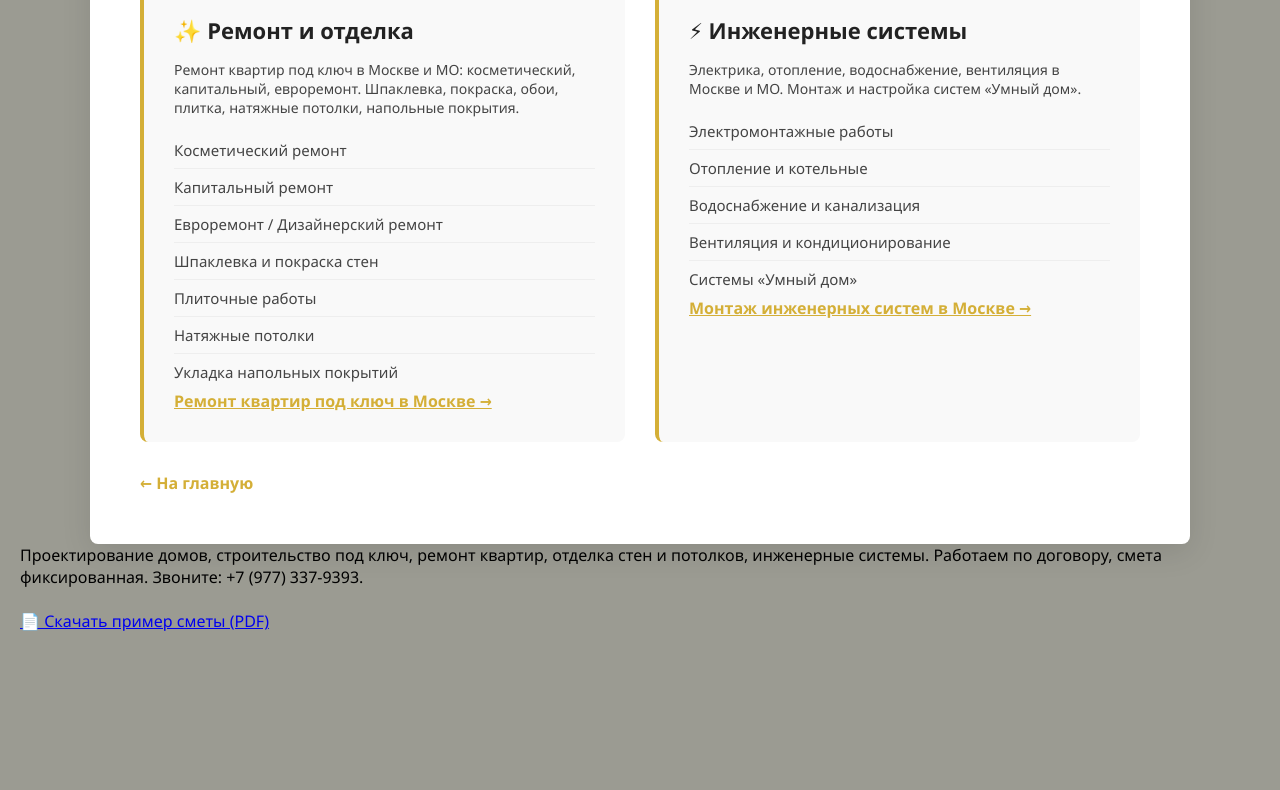
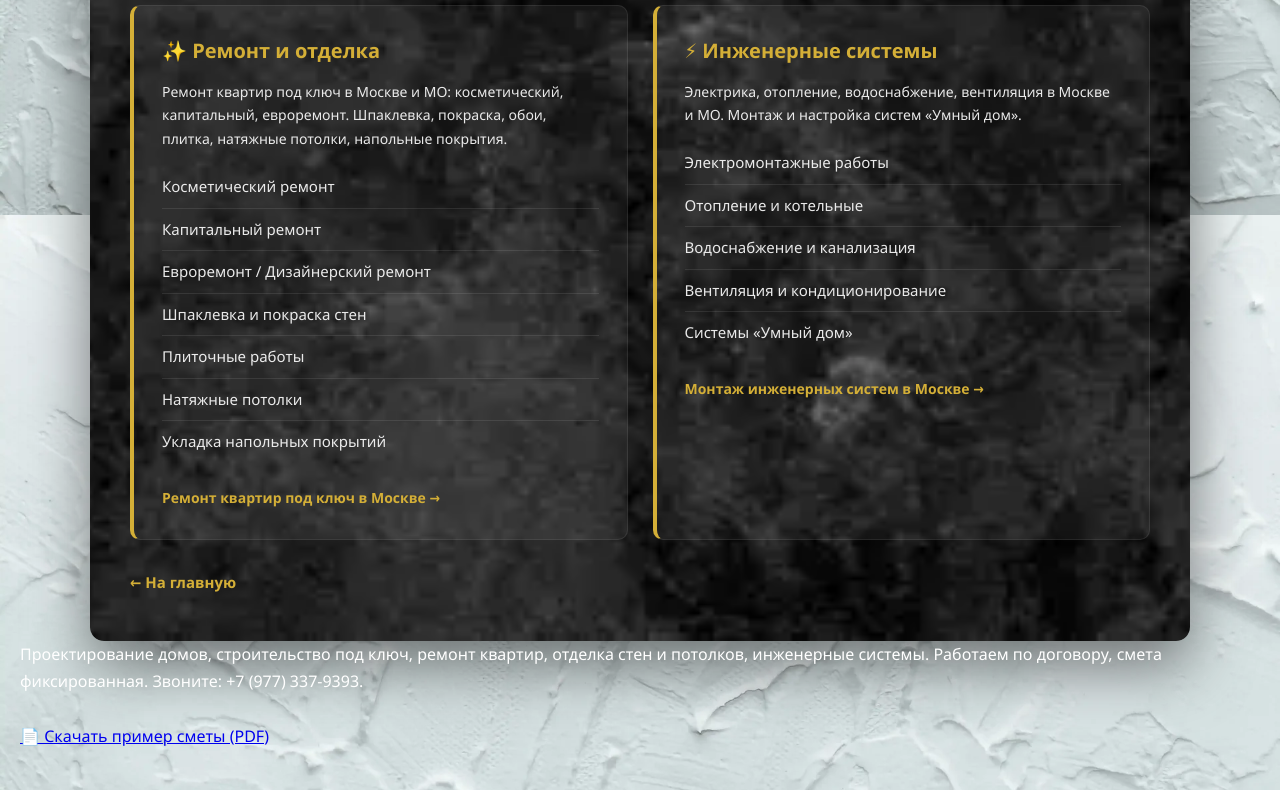
Before and after one commit to slawa17705/doka-team, a plain HTML site: page services.html in a window 1280 px wide. Shown: the part 719-1509 px from the top of the page. Before the commit the page ends 1391 px from the top, so only its background shows below. Drawn offline with Linux system fonts and the light colour scheme.

Commit message:
Update services.html

```diff
--- a/services.html
+++ b/services.html
@@ -9,91 +9,129 @@
  <meta name="description"
     content="Монтаж инженерных систем в Москве и МО: электрика, отопление, водоснабжение, канализация, вентиляция, тёплые полы, умный дом. Дока-Тим.">
        <style>
+        :root {
+            --accent: #d4af37;
+            --glass: rgba(255, 255, 255, 0.06);
+            --text: #fff;
+        }
+
         * {
             margin: 0;
             padding: 0;
             box-sizing: border-box;
             font-family: 'Segoe UI', Tahoma, Geneva, Verdana, sans-serif;
         }
+
         *:focus {
             outline: none !important;
         }
+
         * {
             caret-color: transparent !important;
         }
 
         body {
-            background-color: #9b9b92;
+            background: url('image/ice-crystals-fon1.webp') no-repeat center center fixed;
+            background-size: cover;
+            min-height: 100vh;
             padding: 40px 20px;
+            line-height: 1.7;
+            color: var(--text);
         }
 
         .container {
             max-width: 1100px;
+            width: 100%;
             margin: 0 auto;
-            background: #fff;
-            padding: 50px;
-            border-radius: 8px;
-            box-shadow: 0 8px 30px rgba(0, 0, 0, 0.1);
+            background: url('image/glass-bg1.webp') no-repeat center center;
+            background-size: cover;
+            padding: 45px 40px;
+            border-radius: 14px;
+            box-shadow: 0 25px 60px rgba(0, 0, 0, 0.5);
         }
 
         h1 {
             text-align: center;
-            font-size: 32px;
-            color: #222;
+            font-size: 28px;
+            color: var(--text);
             margin-bottom: 10px;
             text-transform: uppercase;
         }
 
-
         .services-grid {
             display: grid;
-            grid-template-columns: 1fr 1fr;
-            gap: 30px;
+            grid-template-columns: repeat(2, minmax(0, 1fr));
+            gap: 25px;
         }
 
         .service-block {
-            background: #f9f9f9;
-            padding: 30px;
-            border-radius: 8px;
-            border-left: 4px solid #d4af37;
+            background: var(--glass);
+            padding: 28px;
+            border-radius: 10px;
+            border-left: 4px solid var(--accent);
+            border-top: 1px solid rgba(255, 255, 255, 0.08);
+            border-right: 1px solid rgba(255, 255, 255, 0.08);
+            border-bottom: 1px solid rgba(255, 255, 255, 0.08);
         }
 
         .service-block h2 {
-            font-size: 22px;
-            color: #222;
+            font-size: 20px;
+            color: var(--accent);
+            margin-bottom: 12px;
+        }
+
+        .service-block p {
+            color: var(--text) !important;
+            opacity: 0.9;
+            font-size: 14px;
             margin-bottom: 15px;
         }
 
         .service-block ul {
             list-style: none;
             padding: 0;
+            margin-bottom: 18px;
         }
 
         .service-block ul li {
             padding: 8px 0;
-            color: #444;
+            color: var(--text);
+            opacity: 0.9;
             font-size: 15px;
-            border-bottom: 1px solid #eee;
+            border-bottom: 1px solid rgba(255, 255, 255, 0.1);
         }
 
         .service-block ul li:last-child {
             border-bottom: none;
         }
 
+        .service-block a {
+            color: var(--accent) !important;
+            text-decoration: none;
+            font-weight: 700;
+            font-size: 14px;
+            display: inline-block;
+            margin-top: 5px;
+        }
+
+        .service-block a:hover {
+            text-decoration: underline;
+        }
+
         .back-link {
             display: inline-block;
             margin-top: 30px;
-            color: #d4af37;
+            color: var(--accent);
             text-decoration: none;
             font-weight: 700;
-            font-size: 16px;
+            font-size: 15px;
         }
 
         .back-link:hover {
             text-decoration: underline;
         }
 
-        @media (max-width: 768px) {
+        @media (max-width: 767px) {
             .services-grid {
                 grid-template-columns: 1fr;
             }
@@ -103,6 +141,7 @@
             }
         }
     </style>
+
     <script type="application/ld+json">
 {
   "@context": "https://schema.org",
```
Lines whose indentation alone changed are shown as unchanged.
